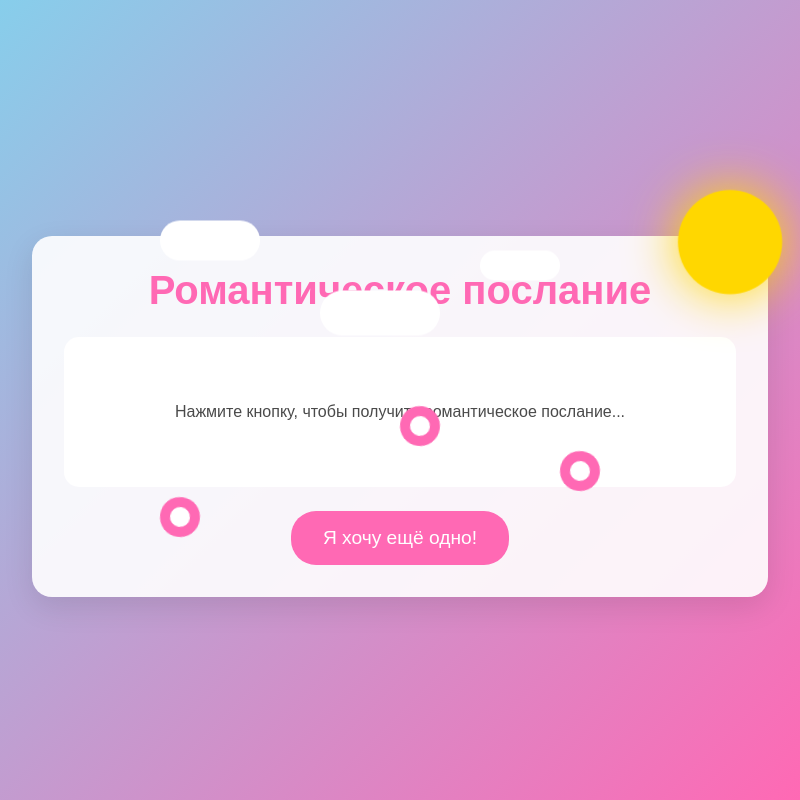
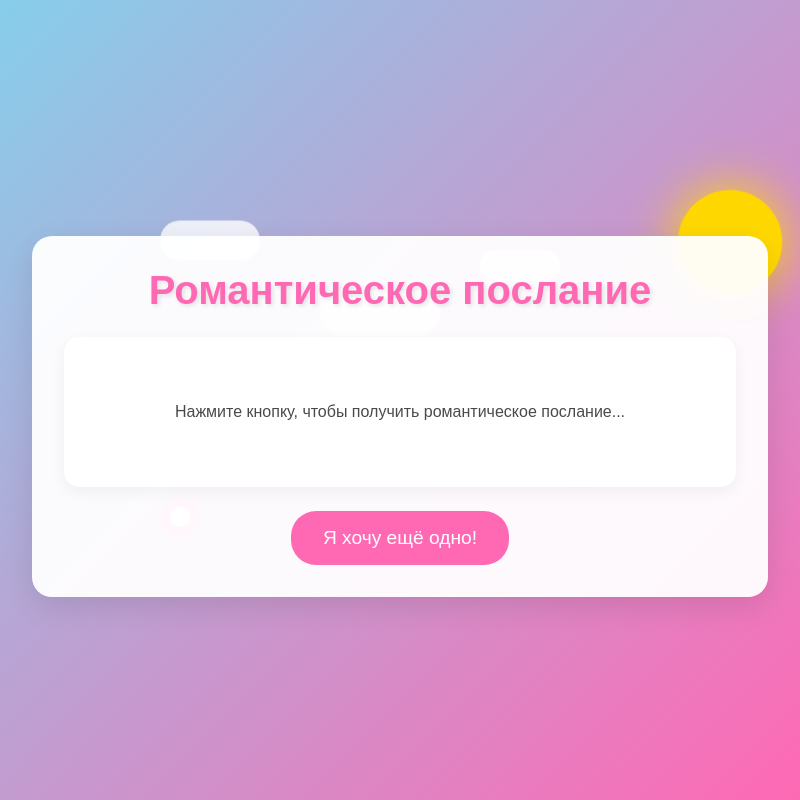
Before and after one commit to Nefilim1/8march, an Electron app: page index.html in a window 800 px wide. Drawn offline with Linux system fonts and the light colour scheme.

Commit message:
styles.css

```diff
--- a/styles.css
+++ b/styles.css
@@ -29,17 +29,20 @@ body {
 }
 
 .message-container {
-    background: rgba(255, 255, 255, 0.9);
+    background: rgba(255, 255, 255, 0.95);
     padding: 2rem;
     border-radius: 20px;
     box-shadow: 0 10px 30px rgba(0, 0, 0, 0.1);
     margin-top: 2rem;
+    position: relative;
+    z-index: 2;
 }
 
 h1 {
     color: var(--primary-color);
     margin-bottom: 1.5rem;
     font-size: 2.5rem;
+    text-shadow: 2px 2px 4px rgba(0, 0, 0, 0.1);
 }
 
 .message-box {
@@ -51,6 +54,7 @@ h1 {
     display: flex;
     align-items: center;
     justify-content: center;
+    box-shadow: 0 5px 15px rgba(0, 0, 0, 0.05);
 }
 
 button {
@@ -62,6 +66,7 @@ button {
     font-size: 1.2rem;
     cursor: pointer;
     transition: transform 0.3s, box-shadow 0.3s;
+    z-index: 2;
 }
 
 button:hover {
@@ -80,13 +85,15 @@ button:hover {
     border-radius: 50%;
     box-shadow: 0 0 50px #ffd700;
     animation: sunGlow 3s infinite;
+    z-index: 1;
 }
 
 .cloud {
     position: absolute;
-    background: white;
+    background: rgba(255, 255, 255, 0.8);
     border-radius: 50px;
     animation: float 6s infinite;
+    z-index: 1;
 }
 
 .cloud1 {
@@ -117,6 +124,7 @@ button:hover {
     background: var(--primary-color);
     border-radius: 50%;
     animation: sway 4s infinite;
+    z-index: 1;
 }
 
 .flower::before {
```
